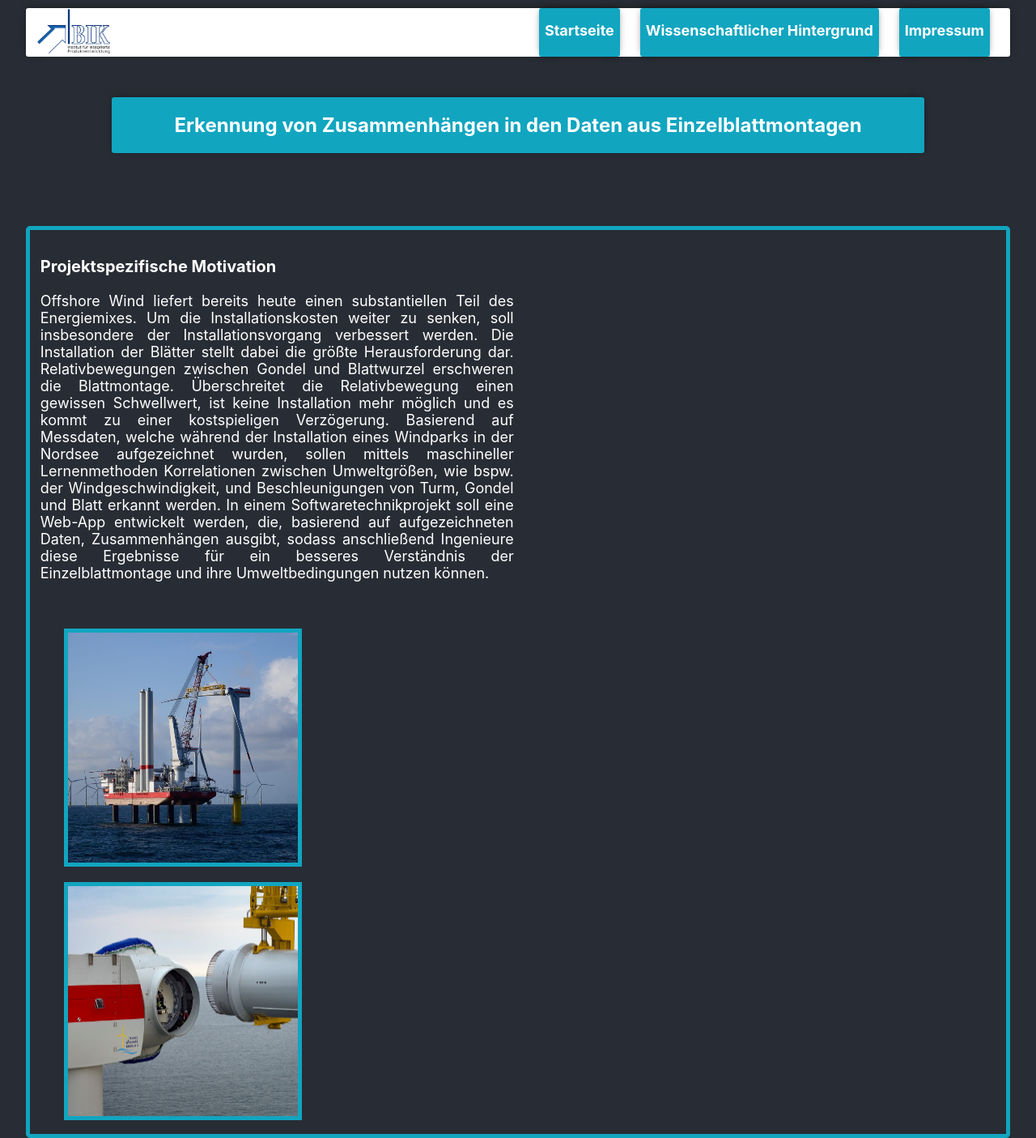
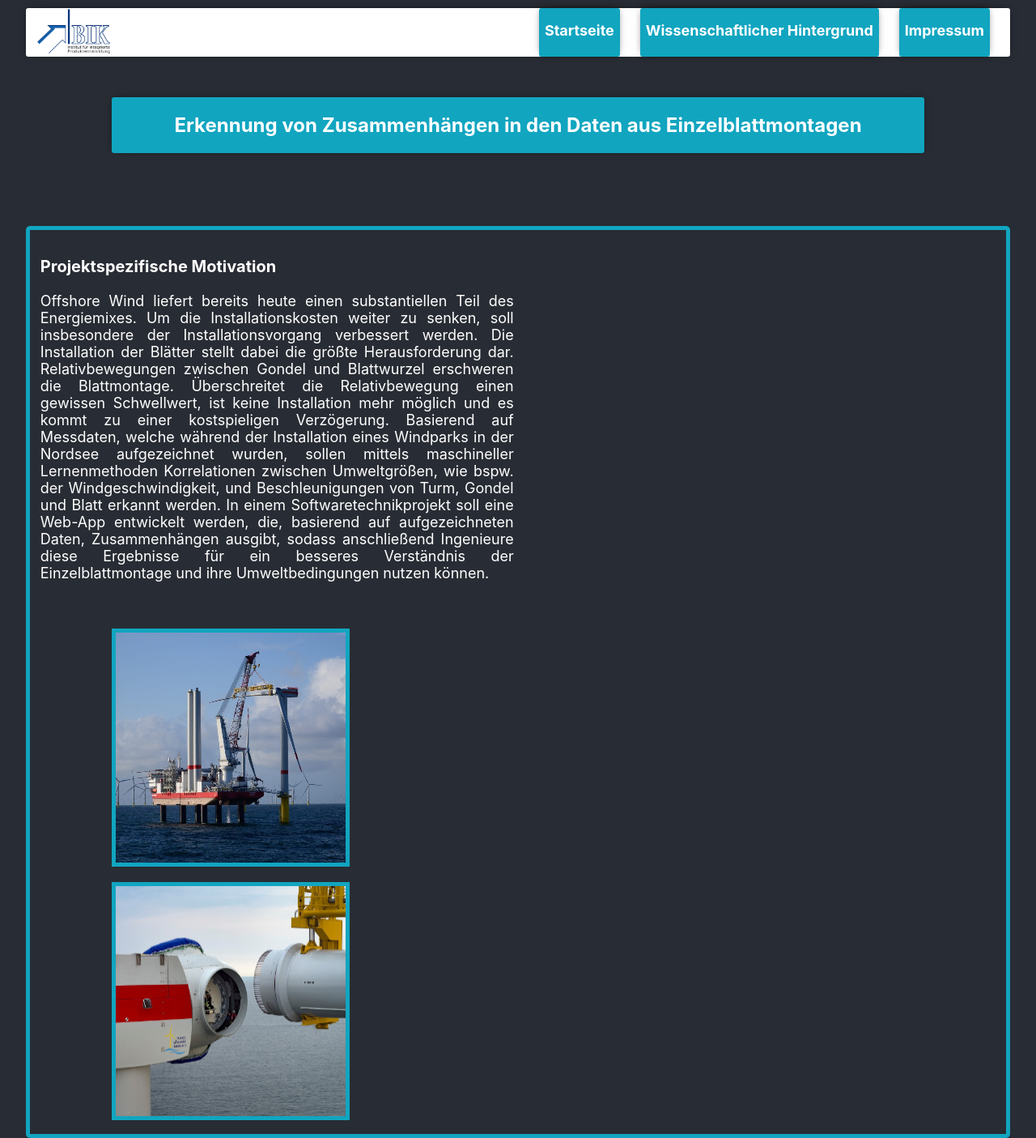
Before and after one commit to Web-App-zur-Einzelblattmontagen/offshoreSingleBladeInstallation, a React (Create React App) app in the folder webApplication/reactpart/: page / in a window 1280 px wide. Shown: the whole page at 81% size. Built offline with nearby package versions, Linux system fonts and the light colour scheme.

Commit message:
setup and header finish

```diff
--- a/webApplication/reactpart/src/App.css
+++ b/webApplication/reactpart/src/App.css
@@ -235,6 +235,6 @@ projektspezifischeMetivationText {
 
 @media (max-width: 1794px) {
     .col-3 > img {
-        margin-left: 5%;
+        margin-left: 15%;
     }
 }
```
Also changed, not shown: 6 other files (tests, documents, lock files or other folders).
